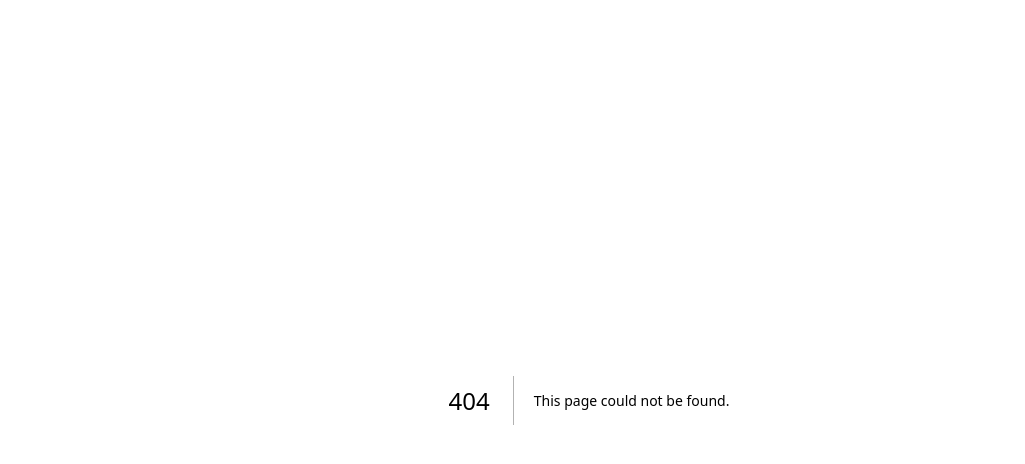
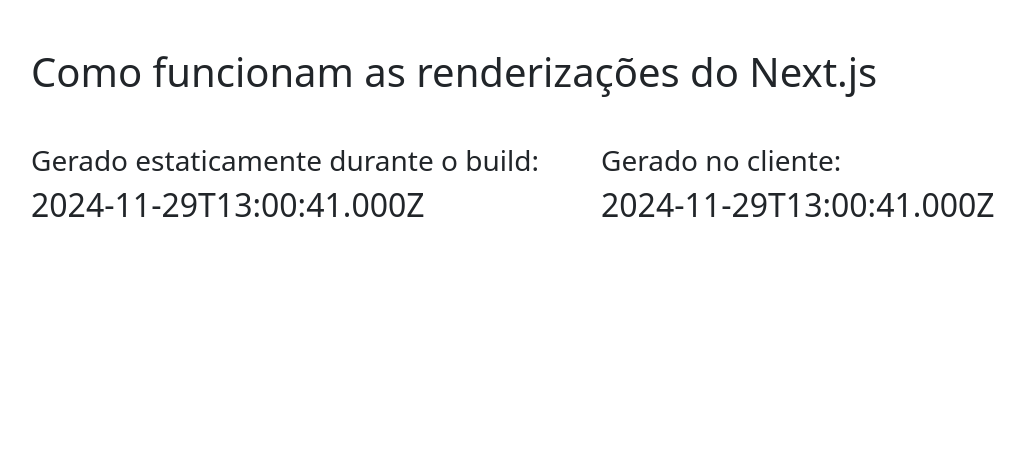
Before and after one commit to BernardoCerqueira/black-nextjs, a Next.js app: page /static in a window 1280 px wide. Before the commit this address had no page. Shown: the top 464 px of the page, without its empty margins (51-1076 px from the left). Built offline with nearby package versions, Linux system fonts and the light colour scheme; no server answers.

Commit message:
Páginas Estáticas

```diff
--- /dev/null
+++ b/src/pages/static.tsx
@@ -0,0 +1,64 @@
+import { GetServerSideProps, GetStaticProps, NextPage } from "next";
+import { ReactNode, useEffect, useState } from "react";
+import { Col, Container, Row } from "reactstrap";
+
+interface ApiResponse {
+    name: string
+    timestamp: Date
+}
+
+export const getStaticProps: GetStaticProps = async () => {
+    const staticData = await fetch(`${process.env.NEXT_PUBLIC_APIURL}/api/hello`).then(res => res.json())
+
+    return {
+        props: {
+            staticData
+        }
+    }
+}
+
+const Static: NextPage = (props: {
+    children?: ReactNode,
+    staticData?: ApiResponse
+}) => {
+    const [clientSideData, setClientSideData] = useState<ApiResponse>()
+
+    useEffect(() => {
+        fetchData()
+    }, [])
+
+    const fetchData = async () => {
+        const data = await fetch("/api/hello").then(res => res.json())
+        setClientSideData(data)
+    }
+
+    return(
+        <Container tag="main">
+            <h1 className="my-5">
+                Como funcionam as renderizações do Next.js
+            </h1>
+
+            <Row>
+                <Col>
+                    <h3>
+                        Gerado estaticamente durante o build:
+                    </h3>
+                    <h2>
+                        {props.staticData?.timestamp.toString()}
+                    </h2>
+                </Col>
+
+                <Col>
+                    <h3>
+                        Gerado no cliente:
+                    </h3>
+                    <h2>
+                        {clientSideData?.timestamp.toString()}
+                    </h2>
+                </Col>
+            </Row>
+        </Container>
+    )
+}
+
+export default Static
```
